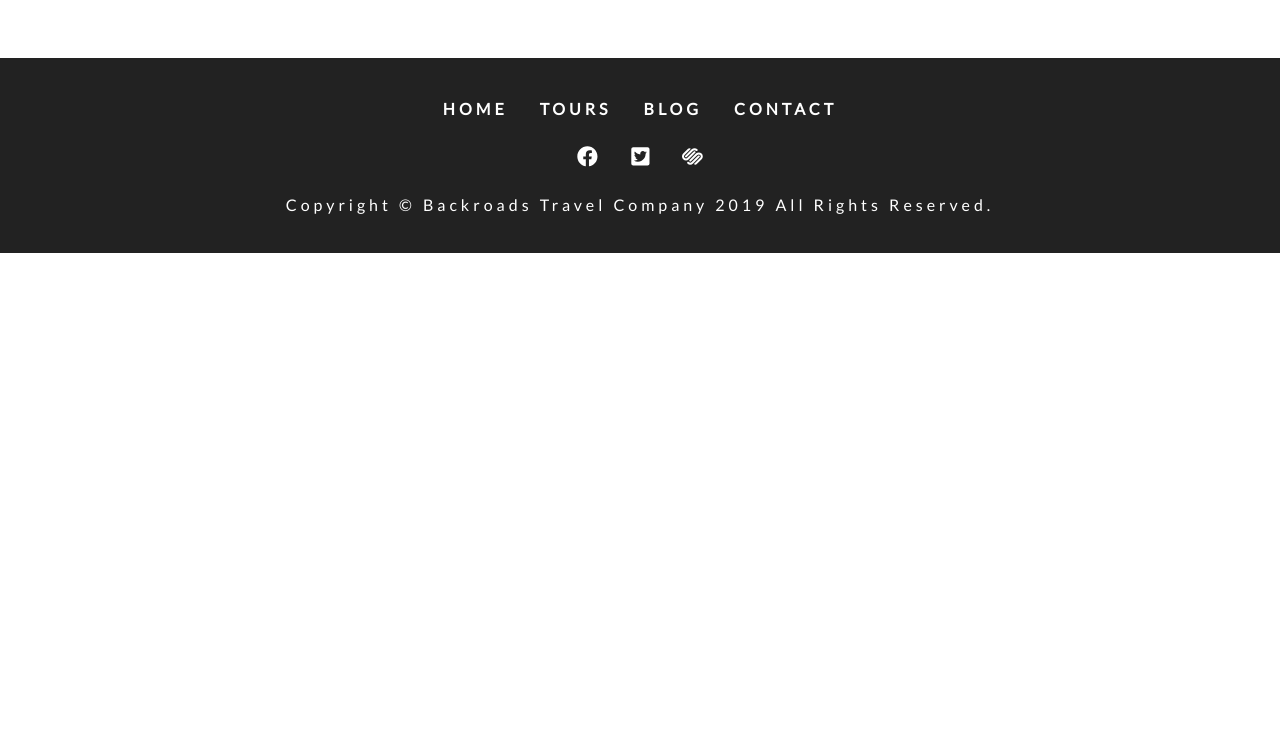
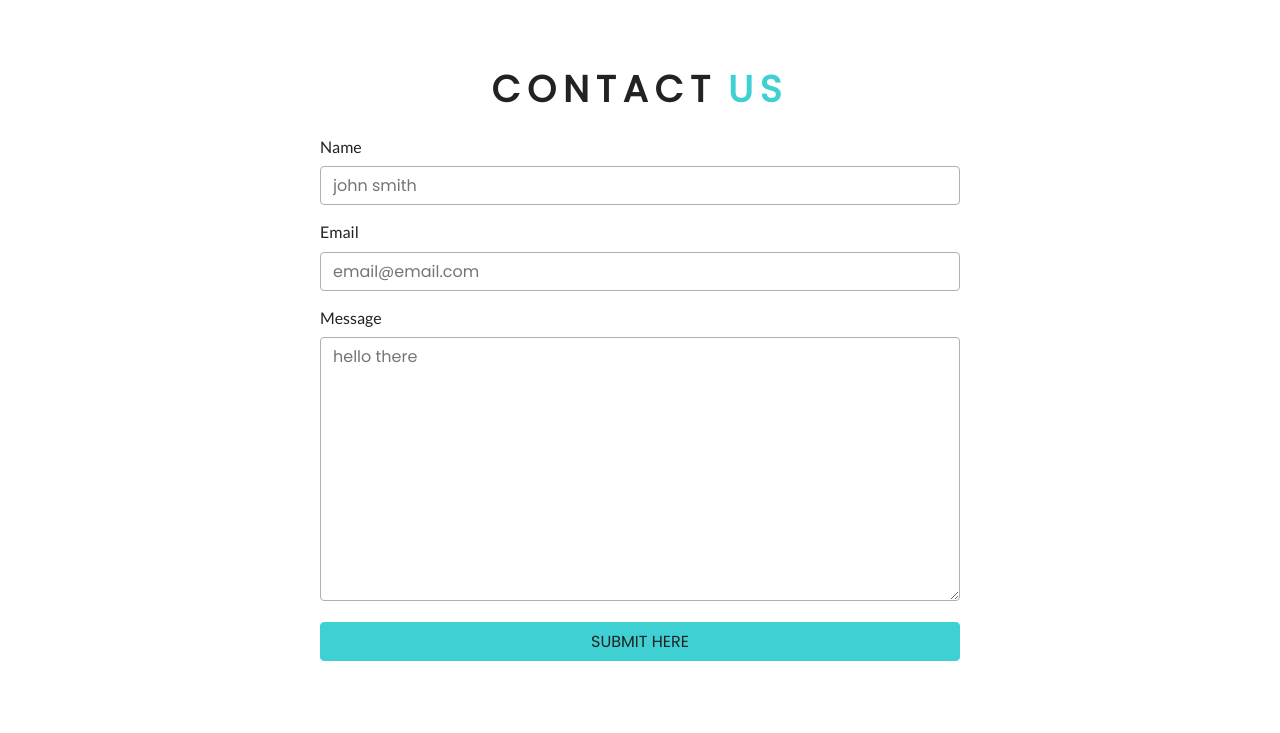
Before and after one commit to juancarloselorriaga/backroads-gatsby, a Gatsby site: page /contact in a window 1280 px wide. Shown: the part 547-1280 px from the top of the page. Before the commit the page ends 800 px from the top, so only its background shows below. Built offline with nearby package versions, Linux system fonts and the light colour scheme; Gatsby itself is replaced by a stand-in of ours.

Commit message:
env variables added

```diff
--- a/gatsby-config.js
+++ b/gatsby-config.js
@@ -1,3 +1,7 @@
+require("dotenv").config({
+  path: `.env.${process.env.NODE_ENV}`,
+})
+
 module.exports = {
   siteMetadata: {
     title: "BackRoads",
@@ -13,9 +17,17 @@ module.exports = {
         path: `${__dirname}/src/assets/`,
       },
     },
+    {
+      resolve: `gatsby-source-contentful`,
+      options: {
+        spaceId: process.env.CONTENTFUL_SPACE_ID,
+        // Learn about environment variables: https://gatsby.dev/env-vars
+        accessToken: process.env.CONTENTFUL_ACCESS_TOKEN,
+      },
+    },
     `gatsby-plugin-styled-components`,
     `gatsby-transformer-sharp`,
     `gatsby-plugin-sharp`,
-    `gatsby-plugin-transition-link`
+    `gatsby-plugin-transition-link`,
   ],
 }
--- a/package.json
+++ b/package.json
@@ -14,12 +14,14 @@
   },
   "dependencies": {
     "babel-plugin-styled-components": "^1.10.6",
+    "dotenv": "^8.1.0",
     "gatsby": "^2.15.9",
     "gatsby-background-image": "^0.8.9",
     "gatsby-image": "^2.2.17",
     "gatsby-plugin-sharp": "^2.2.20",
     "gatsby-plugin-styled-components": "^3.1.4",
     "gatsby-plugin-transition-link": "^1.12.4",
+    "gatsby-source-contentful": "^2.1.36",
     "gatsby-source-filesystem": "^2.1.21",
     "gatsby-transformer-sharp": "^2.2.13",
     "gsap": "^2.1.3",
--- a/src/components/about/about.component.jsx
+++ b/src/components/about/about.component.jsx
@@ -31,7 +31,6 @@ const About = () => {
               fluid={aboutImage.childImageSharp.fluid}
               alt="awesome landscape"
               className={styles.aboutImg}
-
             />
           </div>
         </article>
--- /dev/null
+++ b/src/components/contact/contact.component.jsx
@@ -0,0 +1,52 @@
+import React from "react"
+
+import Title from "../title/title.component"
+
+import styles from "./contact.module.css"
+
+const Contact = () => {
+  return (
+    <section className={styles.contact}>
+      <Title title="contact" subtitle="us" />
+      <div className={styles.center}>
+        <form action="https://formspree.io/juancarlos@jjaas.mx" method="POST" className={styles.form}>
+          <div>
+            <label htmlFor="name">name</label>
+            <input
+              type="text"
+              name="name"
+              id="name"
+              className={styles.formControl}
+              placeholder="john smith"
+            />
+            <label htmlFor="email">email</label>
+            <input
+              type="email"
+              name="email"
+              id="email"
+              className={styles.formControl}
+              placeholder="email@email.com"
+            />
+            <label htmlFor="message">message</label>
+            <textarea
+              name="message"
+              id="message"
+              rows="10"
+              className={styles.formControl}
+              placeholder="hello there"
+            />
+          </div>
+          <div>
+            <input
+              type="submit"
+              value="submit here"
+              className={styles.submit}
+            />
+          </div>
+        </form>
+      </div>
+    </section>
+  )
+}
+
+export default Contact
--- /dev/null
+++ b/src/components/contact/contact.module.css
@@ -0,0 +1,41 @@
+.contact {
+  padding: 4rem 0;
+}
+.center {
+  width: 80vw;
+  margin: 0 auto;
+}
+@media screen and (min-width: 992px) {
+  .center {
+    width: 50vw;
+    margin: 0 auto;
+  }
+}
+label {
+  text-transform: capitalize;
+  display: block;
+  margin-bottom: 0.5rem;
+}
+.formControl,
+.submit {
+  width: 100%;
+  font-size: 1rem;
+  margin-bottom: 1rem;
+  padding: 0.375rem 0.75rem;
+  border: 1px solid var(--darkGrey);
+  border-radius: 0.25rem;
+  font-family: Poppins;
+}
+.submit {
+  background-color: var(--primaryColor);
+  border-color: var(--primaryColor);
+  text-transform: uppercase;
+  color: var(--mainBlack);
+  transition: var(--mainTransition);
+  cursor: pointer;
+}
+.submit:hover {
+  background: var(--darkGrey);
+  color: var(--mainWhite);
+  border-color: var(--darkGrey);
+}
--- a/src/pages/contact.js
+++ b/src/pages/contact.js
@@ -4,11 +4,13 @@ import { graphql } from "gatsby"
 
 import Layout from "../components/layout/layout.component"
 import StyledHero from "../components/styled-hero/styled-hero.component"
+import Contact from '../components/contact/contact.component'
 
-const Contact = ({data}) => {
+const ContactPage = ({data}) => {
   return (
     <Layout>
       <StyledHero img={data.contactBcg.childImageSharp.fluid} />
+      <Contact />
     </Layout>
   )
 }
@@ -25,4 +27,4 @@ export const query = graphql`
   }
 `
 
-export default Contact
+export default ContactPage
--- a/src/pages/tours.js
+++ b/src/pages/tours.js
@@ -5,7 +5,7 @@ import Layout from "../components/layout/layout.component"
 import StyledHero from "../components/styled-hero/styled-hero.component"
 
 class Tours extends Component {
-  render() {
+render() {
     return (
       <Layout>
         <StyledHero img={this.props.data.defaultBcg.childImageSharp.fluid} />
```
Also changed, not shown: 2 other files.
